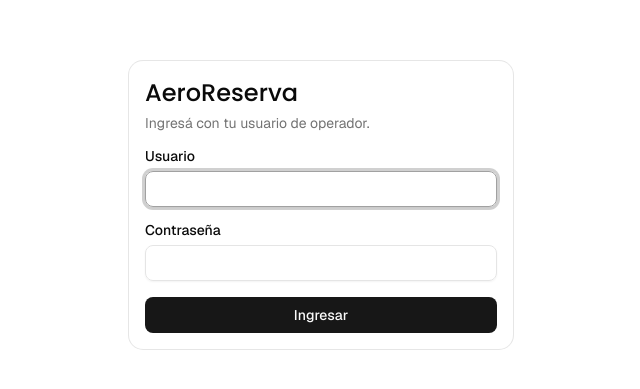
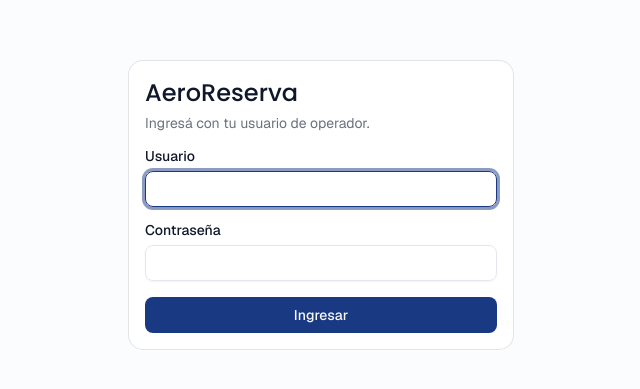
Before and after one commit to hnkatze/aeroreserva, a Next.js app: page /login in a window 1280 px wide. Shown: the part 195-584 px from the top of the page, without its empty margins (319-959 px from the left). Built offline with nearby package versions, Linux system fonts and the light colour scheme.

Commit message:
feat: add navy and amber brand identity theme
- Navy primary with amber accent over a slate base (light and dark)
- Add --brand-accent token and a navy-to-amber chart palette

```diff
--- a/src/app/globals.css
+++ b/src/app/globals.css
@@ -35,6 +35,8 @@
   --color-secondary: var(--secondary);
   --color-primary-foreground: var(--primary-foreground);
   --color-primary: var(--primary);
+  --color-brand-accent: var(--brand-accent);
+  --color-brand-accent-foreground: var(--brand-accent-foreground);
   --color-popover-foreground: var(--popover-foreground);
   --color-popover: var(--popover);
   --color-card-foreground: var(--card-foreground);
@@ -49,72 +51,78 @@
 }
 
 :root {
-  --background: oklch(1 0 0);
-  --foreground: oklch(0.145 0 0);
+  /* AeroReserva brand — navy primary, amber accent, slate base */
+  --background: oklch(0.99 0.003 255);
+  --foreground: oklch(0.21 0.04 264);
   --card: oklch(1 0 0);
-  --card-foreground: oklch(0.145 0 0);
+  --card-foreground: oklch(0.21 0.04 264);
   --popover: oklch(1 0 0);
-  --popover-foreground: oklch(0.145 0 0);
-  --primary: oklch(0.205 0 0);
-  --primary-foreground: oklch(0.985 0 0);
-  --secondary: oklch(0.97 0 0);
-  --secondary-foreground: oklch(0.205 0 0);
-  --muted: oklch(0.97 0 0);
-  --muted-foreground: oklch(0.556 0 0);
-  --accent: oklch(0.97 0 0);
-  --accent-foreground: oklch(0.205 0 0);
+  --popover-foreground: oklch(0.21 0.04 264);
+  --primary: oklch(0.37 0.13 264);
+  --primary-foreground: oklch(0.98 0.003 247);
+  --secondary: oklch(0.967 0.007 255);
+  --secondary-foreground: oklch(0.31 0.05 264);
+  --muted: oklch(0.967 0.007 255);
+  --muted-foreground: oklch(0.55 0.02 257);
+  --accent: oklch(0.967 0.007 255);
+  --accent-foreground: oklch(0.31 0.05 264);
   --destructive: oklch(0.577 0.245 27.325);
-  --border: oklch(0.922 0 0);
-  --input: oklch(0.922 0 0);
-  --ring: oklch(0.708 0 0);
-  --chart-1: oklch(0.87 0 0);
-  --chart-2: oklch(0.556 0 0);
-  --chart-3: oklch(0.439 0 0);
-  --chart-4: oklch(0.371 0 0);
-  --chart-5: oklch(0.269 0 0);
+  --border: oklch(0.929 0.009 255);
+  --input: oklch(0.929 0.009 255);
+  --ring: oklch(0.37 0.13 264);
+  --brand-accent: oklch(0.77 0.16 70);
+  --brand-accent-foreground: oklch(0.27 0.05 264);
+  --chart-1: oklch(0.37 0.13 264);
+  --chart-2: oklch(0.52 0.14 255);
+  --chart-3: oklch(0.65 0.12 230);
+  --chart-4: oklch(0.77 0.16 70);
+  --chart-5: oklch(0.62 0.13 50);
   --radius: 0.625rem;
-  --sidebar: oklch(0.985 0 0);
-  --sidebar-foreground: oklch(0.145 0 0);
-  --sidebar-primary: oklch(0.205 0 0);
-  --sidebar-primary-foreground: oklch(0.985 0 0);
-  --sidebar-accent: oklch(0.97 0 0);
-  --sidebar-accent-foreground: oklch(0.205 0 0);
-  --sidebar-border: oklch(0.922 0 0);
-  --sidebar-ring: oklch(0.708 0 0);
+  --sidebar: oklch(0.985 0.004 255);
+  --sidebar-foreground: oklch(0.21 0.04 264);
+  --sidebar-primary: oklch(0.37 0.13 264);
+  --sidebar-primary-foreground: oklch(0.98 0.003 247);
+  --sidebar-accent: oklch(0.967 0.007 255);
+  --sidebar-accent-foreground: oklch(0.31 0.05 264);
+  --sidebar-border: oklch(0.929 0.009 255);
+  --sidebar-ring: oklch(0.37 0.13 264);
 }
 
 .dark {
-  --background: oklch(0.145 0 0);
-  --foreground: oklch(0.985 0 0);
-  --card: oklch(0.205 0 0);
-  --card-foreground: oklch(0.985 0 0);
-  --popover: oklch(0.205 0 0);
-  --popover-foreground: oklch(0.985 0 0);
-  --primary: oklch(0.922 0 0);
-  --primary-foreground: oklch(0.205 0 0);
-  --secondary: oklch(0.269 0 0);
-  --secondary-foreground: oklch(0.985 0 0);
-  --muted: oklch(0.269 0 0);
-  --muted-foreground: oklch(0.708 0 0);
-  --accent: oklch(0.269 0 0);
-  --accent-foreground: oklch(0.985 0 0);
+  /* AeroReserva brand — deep navy-slate surfaces, brighter navy primary, amber accent */
+  --background: oklch(0.2 0.02 264);
+  --foreground: oklch(0.98 0.003 247);
+  --card: oklch(0.25 0.025 264);
+  --card-foreground: oklch(0.98 0.003 247);
+  --popover: oklch(0.25 0.025 264);
+  --popover-foreground: oklch(0.98 0.003 247);
+  --primary: oklch(0.55 0.16 262);
+  --primary-foreground: oklch(0.98 0.003 247);
+  --secondary: oklch(0.3 0.025 264);
+  --secondary-foreground: oklch(0.98 0.003 247);
+  --muted: oklch(0.3 0.025 264);
+  --muted-foreground: oklch(0.7 0.02 257);
+  --accent: oklch(0.32 0.03 264);
+  --accent-foreground: oklch(0.98 0.003 247);
   --destructive: oklch(0.704 0.191 22.216);
   --border: oklch(1 0 0 / 10%);
   --input: oklch(1 0 0 / 15%);
-  --ring: oklch(0.556 0 0);
-  --chart-1: oklch(0.87 0 0);
-  --chart-2: oklch(0.556 0 0);
-  --chart-3: oklch(0.439 0 0);
-  --chart-4: oklch(0.371 0 0);
-  --chart-5: oklch(0.269 0 0);
-  --sidebar: oklch(0.205 0 0);
-  --sidebar-foreground: oklch(0.985 0 0);
-  --sidebar-primary: oklch(0.488 0.243 264.376);
-  --sidebar-primary-foreground: oklch(0.985 0 0);
-  --sidebar-accent: oklch(0.269 0 0);
-  --sidebar-accent-foreground: oklch(0.985 0 0);
+  --ring: oklch(0.55 0.16 262);
+  --brand-accent: oklch(0.8 0.16 75);
+  --brand-accent-foreground: oklch(0.2 0.02 264);
+  --chart-1: oklch(0.62 0.16 260);
+  --chart-2: oklch(0.7 0.13 230);
+  --chart-3: oklch(0.55 0.16 262);
+  --chart-4: oklch(0.8 0.16 75);
+  --chart-5: oklch(0.68 0.15 55);
+  --sidebar: oklch(0.23 0.025 264);
+  --sidebar-foreground: oklch(0.98 0.003 247);
+  --sidebar-primary: oklch(0.55 0.16 262);
+  --sidebar-primary-foreground: oklch(0.98 0.003 247);
+  --sidebar-accent: oklch(0.3 0.03 264);
+  --sidebar-accent-foreground: oklch(0.98 0.003 247);
   --sidebar-border: oklch(1 0 0 / 10%);
-  --sidebar-ring: oklch(0.556 0 0);
+  --sidebar-ring: oklch(0.55 0.16 262);
 }
 
 @layer base {
```
